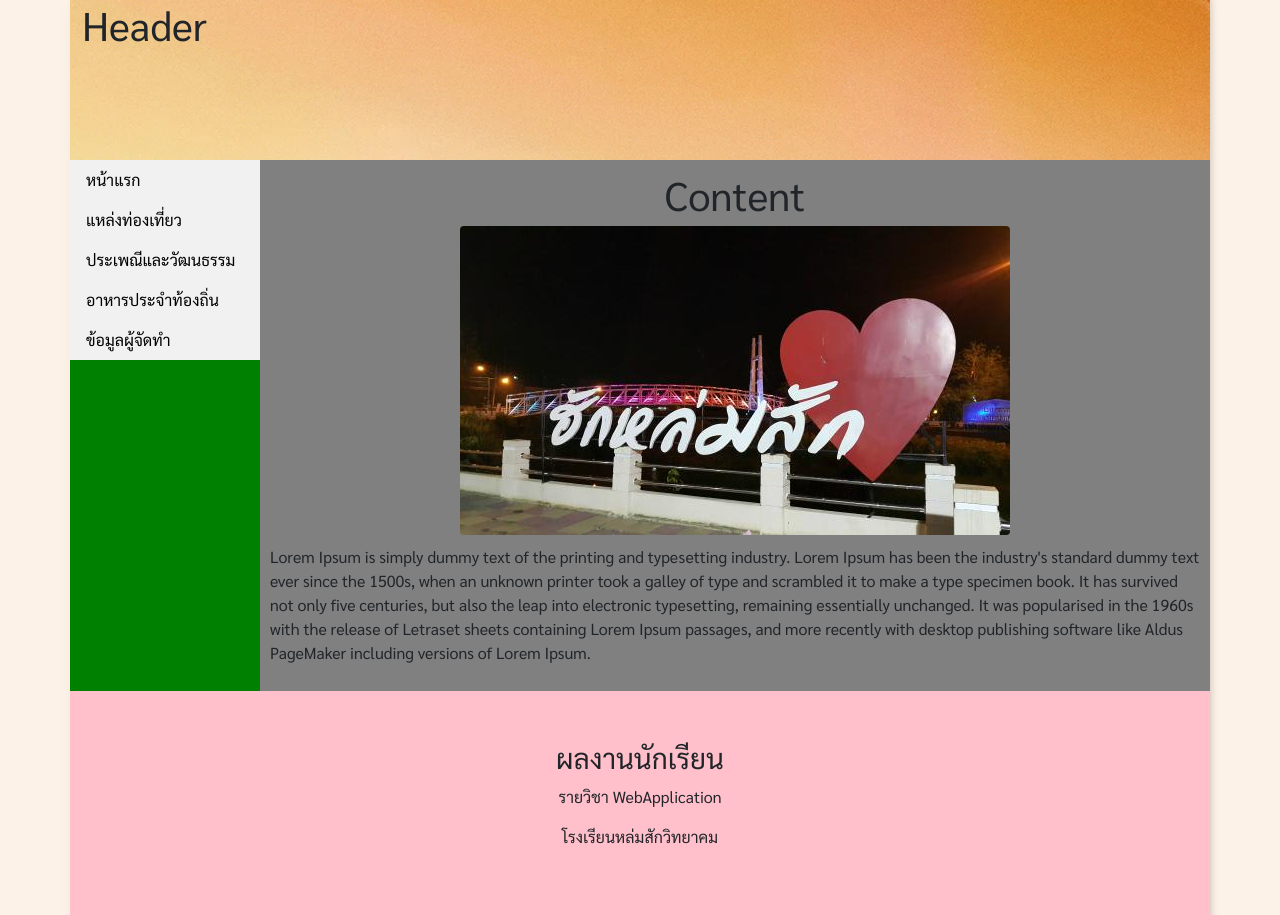
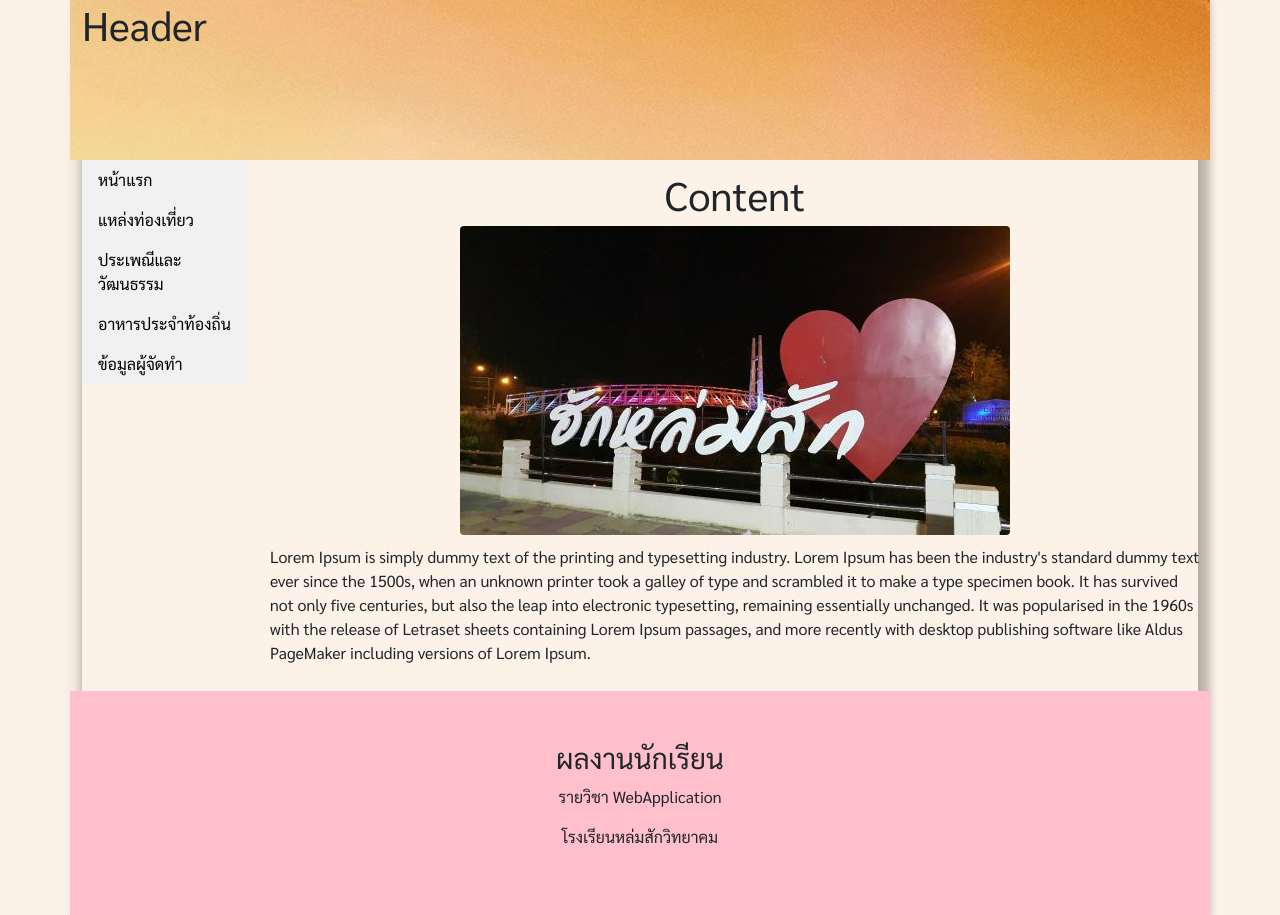
Before and after one commit to teacheryingkun1/final_project, a PHP site: page / in a window 1280 px wide. Run offline with PHP 8.4, Linux system fonts and the light colour scheme.

Commit message:
Update index.php

```diff
--- a/index.php
+++ b/index.php
@@ -33,13 +33,13 @@
       }
 
       #sidebar {
-        background-color: green;
+        background-color: #f1f1f1
         padding: 0px;
       }
 
       #content {
         padding: 10px;
-        background-color: gray;
+
       }
 
       #footer {
```
